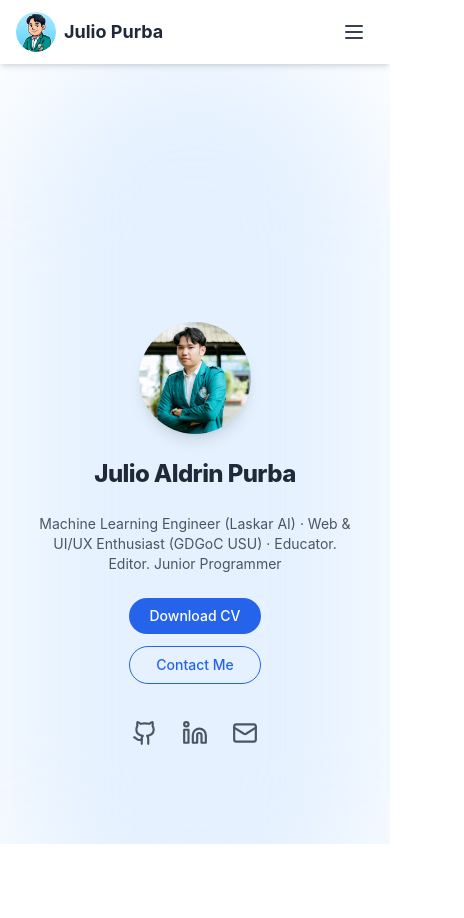
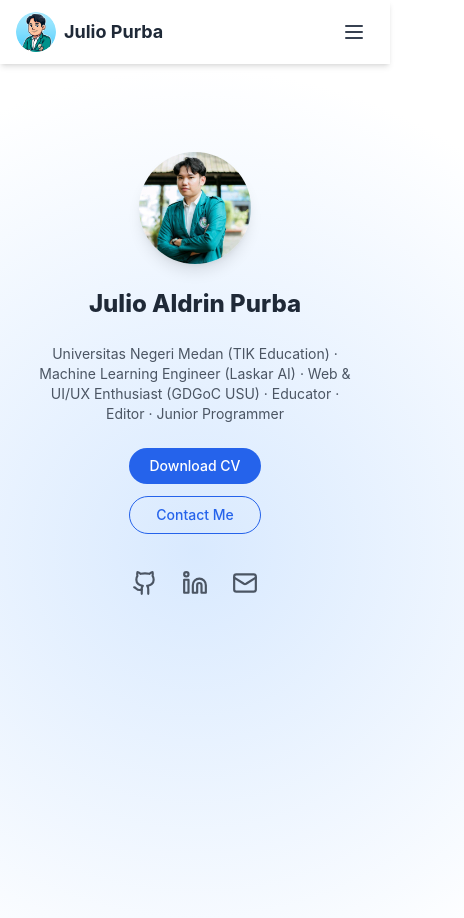
Before and after one commit to julioaldprb/Website-Portofolio, a React (Create React App) app: page / in a window 390 px wide. Shown: the top 918 px of the page, 464 px wide, since content can reach past the window. Built offline with nearby package versions, Linux system fonts and the light colour scheme; the HTML template or start-up script is replaced by a standard one.

Commit message:
feat: responsive header & adjust page padding

```diff
--- a/src/pages/Home.jsx
+++ b/src/pages/Home.jsx
@@ -1,3 +1,4 @@
+// File: src/pages/Home.jsx
 import React from 'react';
 import { motion } from 'framer-motion';
 import { Github, Linkedin, Mail } from 'lucide-react';
@@ -5,27 +6,28 @@ import ProfilePic from '../assets/profile.jpg';
 
 const container = {
   hidden: { opacity: 0 },
-  show: {
-    opacity: 1,
-    transition: {
-      staggerChildren: 0.15,
-    },
-  },
+  show: { opacity: 1, transition: { staggerChildren: 0.15 } },
 };
-
-const item = {
-  hidden: { opacity: 0, y: 20 },
-  show: { opacity: 1, y: 0 },
-};
+const item = { hidden: { opacity: 0, y: 20 }, show: { opacity: 1, y: 0 } };
 
 export default function Home() {
   return (
     <motion.section
-      className="flex flex-col items-center justify-center min-h-[calc(100vh-4rem)] text-center space-y-6 px-4 sm:px-6 lg:px-8 pt-8"
+      className="relative min-h-screen flex flex-col items-center text-center space-y-6 px-4 sm:px-6 lg:px-8"
       initial="hidden"
       animate="show"
       variants={container}
     >
+      {/* Full-screen radial gradient background, extended beyond top to avoid clipping */}
+      <div className="absolute inset-0 -z-10 pointer-events-none overflow-visible">
+        <div
+          className="absolute w-[150%] h-[150%] left-[-25%] top-[-25%] rounded-full"
+          style={{
+            background: 'radial-gradient(circle at center, rgba(191,219,254,0.6), rgba(255,255,255,0.9) 70%, transparent 100%)',
+          }}
+        />
+      </div>
+
       {/* Avatar */}
       <motion.img
         variants={item}
@@ -37,7 +39,7 @@ export default function Home() {
       {/* Name & Title */}
       <motion.h1
         variants={item}
-        className="text-2xl sm:text-3xl md:text-5xl font-extrabold tracking-tight text-gray-800"
+        className="text-2xl sm:text-3xl md:text-5xl font-extrabold text-gray-800"
       >
         Julio Aldrin Purba
       </motion.h1>
@@ -45,13 +47,13 @@ export default function Home() {
         variants={item}
         className="text-sm sm:text-base md:text-lg text-gray-600 max-w-md sm:max-w-lg"
       >
-        Machine Learning Engineer (Laskar AI) · Web & UI/UX Enthusiast (GDGoC USU) · Educator. Editor. Junior Programmer
+        Universitas Negeri Medan (TIK Education) · Machine Learning Engineer (Laskar AI) · Web & UI/UX Enthusiast (GDGoC USU) · Educator · Editor · Junior Programmer
       </motion.p>
 
       {/* CTA Buttons */}
       <motion.div
         variants={item}
-        className="flex flex-col sm:flex-row justify-center gap-3 sm:gap-4"
+        className="flex flex-col sm:flex-row gap-3 sm:gap-4"
       >
         <a
           href="https://drive.google.com/file/d/11njhIo-E52CBLRHtCjkOdpN3NpYzV9Jk/view?usp=sharing"
@@ -72,25 +74,19 @@ export default function Home() {
         variants={item}
         className="flex items-center gap-6 pt-3 text-gray-600 text-lg sm:text-xl"
       >
-        <a href="https://github.com/julioaldprb" target="_blank" rel="noreferrer" className="hover:text-blue-600">
-          <Github size={26} />
+        <a href="https://github.com/julioaldprb" target="_blank" rel="noreferrer">
+          <Github size={26} className="hover:text-blue-600" />
         </a>
-        <a href="https://www.linkedin.com/in/juliopurba/" target="_blank" rel="noreferrer" className="hover:text-blue-600">
-          <Linkedin size={26} />
+        <a href="https://www.linkedin.com/in/juliopurba/" target="_blank" rel="noreferrer">
+          <Linkedin size={26} className="hover:text-blue-600" />
         </a>
         <a
           href="mailto:juliopurba647@mhs.unimed.ac.id?subject=Hello%20Julio"
-          className="hover:text-blue-600"
           title="Email Julio"
         >
-          <Mail size={26} />
+          <Mail size={26} className="hover:text-blue-600" />
         </a>
       </motion.div>
-
-      {/* Decorative background */}
-      <div className="absolute inset-0 -z-10 flex justify-center overflow-hidden pointer-events-none">
-        <div className="w-[60rem] h-[60rem] rounded-full bg-blue-200/40 blur-3xl" />
-      </div>
     </motion.section>
   );
 }
```
